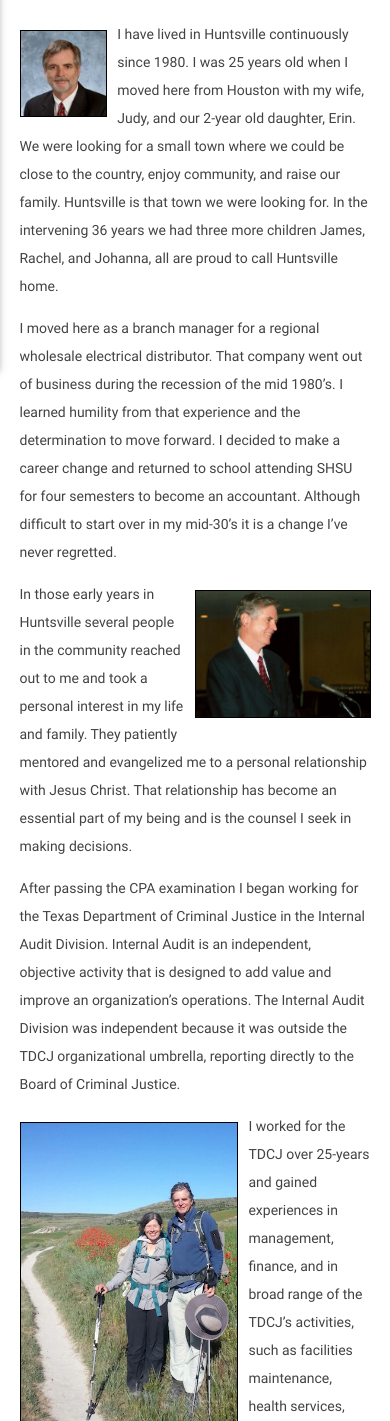
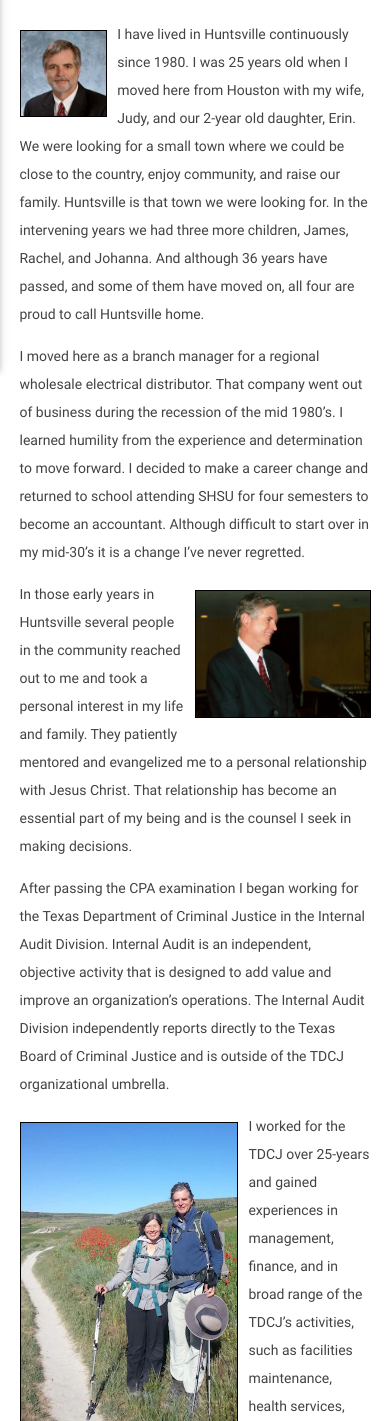
Before and after one commit to jameshornung/scottForCouncil, a PHP site: page /bio.html in a window 390 px wide. Shown: the part 534-1955 px from the top of the page. Run offline with PHP 8.4, Linux system fonts and the light colour scheme; some libraries are stand-ins or nearby versions.

Commit message:
updating responsiveness

```diff
--- a/bio.html
+++ b/bio.html
@@ -58,9 +58,9 @@
     <div id="bioContent">
       <img src="images/scottHeadshot.jpg" alt="Headshot of Scott Hornung" id="headshot" class="photo left">
 
-      <p>I have lived in Huntsville continuously since 1980.  I was 25 years old when I moved here from Houston with my wife, Judy, and our 2-year old daughter, Erin.  We were looking for a small town where we could be close to the country, enjoy community, and raise our family.  Huntsville is that town we were looking for.  In the intervening 36 years we had three more children James, Rachel, and Johanna, all are proud to call Huntsville home.</p>
+      <p>I have lived in Huntsville continuously since 1980.  I was 25 years old when I moved here from Houston with my wife, Judy, and our 2-year old daughter, Erin.  We were looking for a small town where we could be close to the country, enjoy community, and raise our family.  Huntsville is that town we were looking for.  In the intervening years we had three more children, James, Rachel, and Johanna.  And although 36 years have passed, and some of them have moved on, all four are proud to call Huntsville home.</p>
 
-      <p>I moved here as a branch manager for a regional wholesale electrical distributor.  That company went out of business during the recession of the mid 1980’s.  I learned humility from that experience and the determination to move forward.   I decided to make a career change and returned to school attending SHSU for four semesters to become an accountant.  Although difficult to start over in my mid-30’s it is a change I’ve never regretted.</p>
+      <p>I moved here as a branch manager for a regional wholesale electrical distributor.  That company went out of business during the recession of the mid 1980’s.  I learned humility from the experience and determination to move forward.   I decided to make a career change and returned to school attending SHSU for four semesters to become an accountant.  Although difficult to start over in my mid-30’s it is a change I’ve never regretted.</p>
 
       <img src="images/scottTalks.jpg" alt="Scott Hornung speaking at TDCJ board meeting" class="photo right" id="scottAtTdcj">
 
@@ -68,7 +68,7 @@
 
 
 
-      <p>After passing the CPA examination I began working for the Texas Department of Criminal Justice in the Internal Audit Division.  Internal Audit is an independent, objective activity that is designed to add value and improve an organization’s operations.  The Internal Audit Division was independent because it was outside the TDCJ organizational umbrella, reporting directly to the Board of Criminal Justice.</p>
+      <p>After passing the CPA examination I began working for the Texas Department of Criminal Justice in the Internal Audit Division.  Internal Audit is an independent, objective activity that is designed to add value and improve an organization’s operations.  The Internal Audit Division independently reports directly to the Texas Board of Criminal Justice and is outside of the TDCJ organizational umbrella.</p>
 
       <img class="photo left" src="images/scottInSpain.jpg" alt="Walking the Camino" id="caminoPhoto">
 
--- a/css/style.css
+++ b/css/style.css
@@ -9,6 +9,12 @@ HOME PAGE
 
 #introName{
   font-size: 82px;
+}
+
+@media only screen and (max-width : 400px){
+  .intro{
+    font-size: 40px;
+  }
 }
 
 /*+++++++++++
--- a/index.html
+++ b/index.html
@@ -40,9 +40,9 @@
     <div class="section no-pad-bot">
       <div class="container">
         <br><br>
-        <div class="row center hide-on-med-and-down">
+        <div class="row center">
           <h1 class="header center white-text intro">Scott Hornung</h1>
-          <h4 class="header white-text intro">For</h4>
+          <h4 class="header center white-text intro">For</h4>
           <h2 class="header center white-text intro">Huntsville City Council</h2>
         </div>
         <br><br>
```
